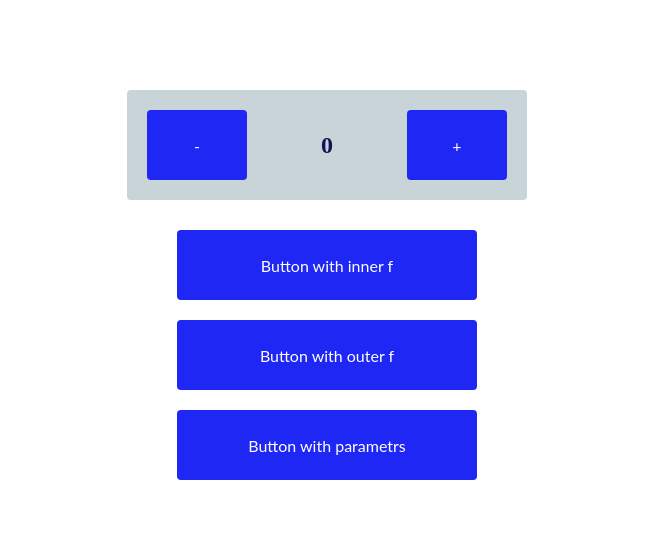
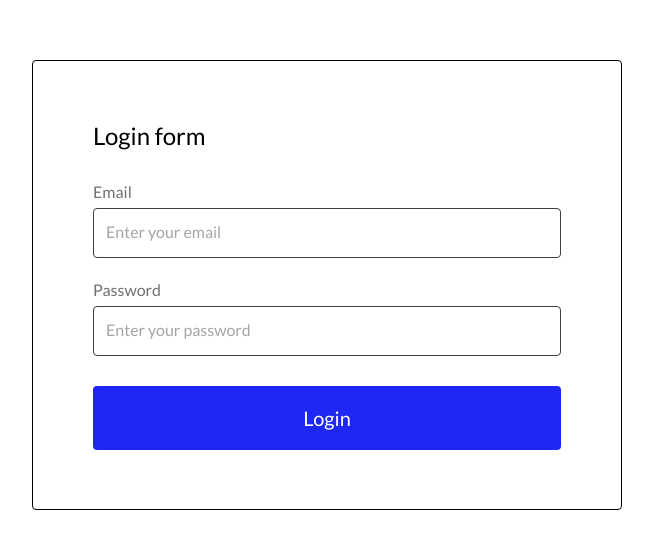
Before and after one commit to ViktorRomanenko05/my_first_react_app, a React (Create React App) app: page / in a window 1280 px wide. Shown: the part 115-664 px from the top of the page, without its empty margins (313-966 px from the left). Built offline with nearby package versions, Linux system fonts and the light colour scheme.

Commit message:
homework03 was done

```diff
--- a/src/App.css
+++ b/src/App.css
@@ -1,5 +1,7 @@
 .App {
   display: flex;
   flex-direction: column;
+  align-items: center;
+  justify-content: center;
   flex: 1;
 }
--- a/src/App.jsx
+++ b/src/App.jsx
@@ -7,7 +7,7 @@ import Lesson04 from "./lessons/Lesson04/Lesson04";
 
 //homework imports
 // import Homework02 from "./homeworks/Homework02/Homework02";
-// import Homework03 from "./homeworks/Homework03/Homework03";
+import Homework03 from "./homeworks/Homework03/Homework03";
 
 //consultation imports
 import Consultation02 from "./consultations/Consultation02/Consultation02";
@@ -20,8 +20,8 @@ function App() {
             {/* <Homework02 /> */}
             {/* <Lesson03/> */}
             {/* <Consultation02 /> */}
-            {/* <Homework03/> */}
-            <Lesson04 />
+             <Homework03/>
+            {/*<Lesson04 />*/}
         </div>
     );
 }
--- /dev/null
+++ b/src/components/Input/Input.jsx
@@ -0,0 +1,12 @@
+import "./styles.css"
+
+function Input({name, type, placeholder, label}) {
+    return (
+        <label className = "label-field">
+            {label}
+            <input className="input-field" name={name} type={type} placeholder={placeholder} />
+        </label>
+    );
+}
+
+export default Input;
--- /dev/null
+++ b/src/components/Input/styles.css
@@ -0,0 +1,5 @@
+.label-field{
+    display: flex;
+    flex-direction: column;
+    width: 100%;
+}
--- /dev/null
+++ b/src/components/LoginForm/LoginForm.jsx
@@ -0,0 +1,18 @@
+import "./styles.css"
+import Input from "../Input/Input";
+import Button from "../Button/Button";
+
+function LoginForm  ()  {
+    return (
+        <div className="login-form">
+            <h3 className="login-header">Login form</h3>
+            <div className="inputs-container">
+                <Input type="text" placeholder="Enter your email" label="Email" name="email"/>
+                <Input type="password" placeholder="Enter your password" label="Password" name="password"/>
+            </div>
+            <Button type="submit" name="Login"></Button>
+        </div>
+    )
+}
+
+export default LoginForm
--- /dev/null
+++ b/src/components/LoginForm/styles.css
@@ -0,0 +1,56 @@
+@import url(https://fonts.googleapis.com/css?family=Lato:100,100italic,300,300italic,regular,italic,700,700italic,900,900italic);
+
+.login-form {
+    display: flex;
+    flex-direction: column;
+    width: 590px;
+    height: 450px;
+    padding: 60px;
+    gap: 30px;
+    background-color: #ffffff;
+    border: 1px solid black;
+    border-radius: 4px;
+}
+
+.login-header {
+    font-size: 24px;
+    font-family: Lato, Geneva, Tahoma, sans-serif;
+    font-weight: 400;
+}
+
+.inputs-container {
+    display: flex;
+    flex-direction: column;
+    align-items: center;
+    justify-content: center;
+    width: 100%;
+    gap: 20px;
+}
+
+.label-field{
+    gap: 4px;
+    font-family: Lato, Geneva, Tahoma, sans-serif;
+    font-size: 16px;
+    font-weight: 400;
+    color: #6f6f6f;
+    line-height: 24px;
+}
+
+.input-field{
+    height: 50px;
+    border: 1px solid #3f3f3f;
+    border-radius: 4px;
+    padding: 12px;
+    gap: 10px
+}
+
+.input-field::placeholder {
+    color: #1e1e1e;
+    opacity: 40%;
+    font-family: Lato, Geneva, Tahoma, sans-serif;
+    font-size: 16px;
+}
+
+.main-button{
+    font-size: 20px;
+}
--- /dev/null
+++ b/src/homeworks/Homework03/Homework03.jsx
@@ -0,0 +1,10 @@
+import LoginForm from "../../components/LoginForm/LoginForm";
+
+function Homework03() {
+    return (
+        <div className="homework03-wrapper">
+        <LoginForm />
+        </div>
+    );
+}
+export default Homework03;
--- /dev/null
+++ b/src/homeworks/Homework03/styles.css
@@ -0,0 +1,8 @@
+.homework03-wrapper{
+    display: flex;
+    flex-direction: column;
+    align-items: center;
+    justify-content: center;
+    width: 100%;
+    height: 100%;
+}
```
